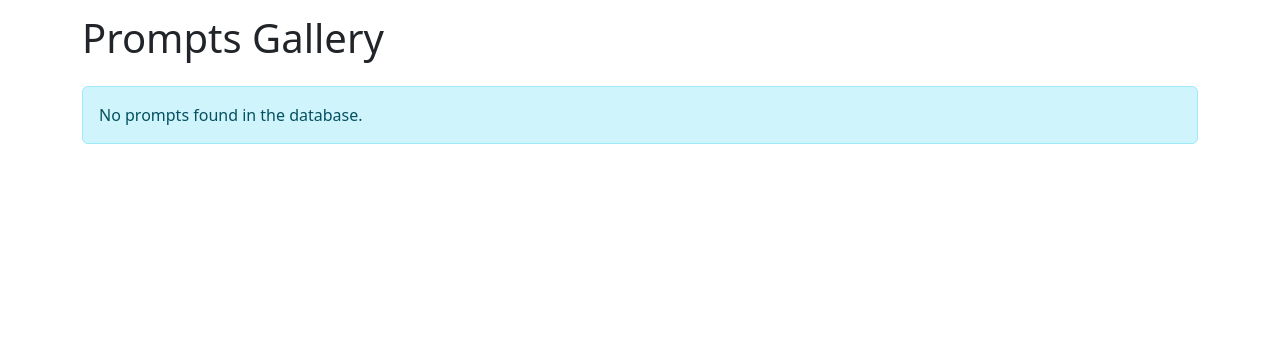
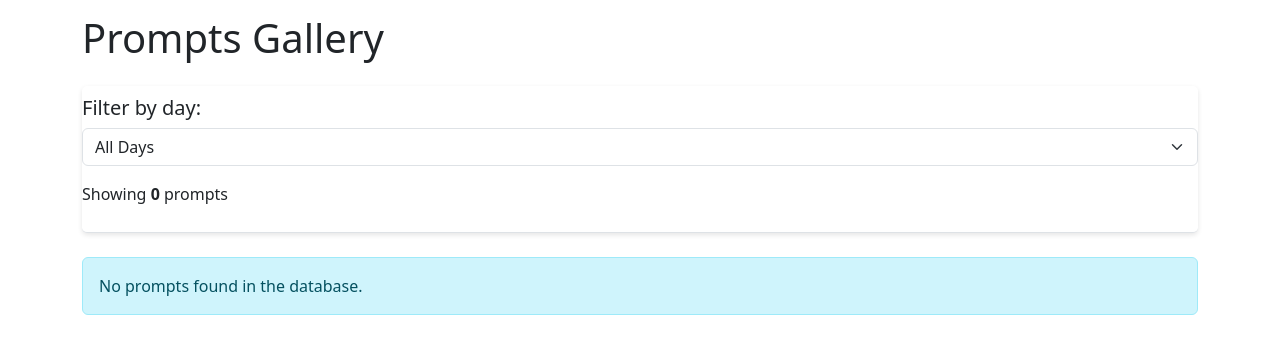
Before and after one commit to nemowang24/DataScienceIntegration, a Django app: template templates/pcomp/prompt_list.html in a window 1280 px wide. Shown: the part 56-410 px from the top of the page. Run offline with Django 5.2, Linux system fonts and the light colour scheme; the template is opened without the code that fills it, so the values that code supplies are empty.

Commit message:
filter by day

```diff
--- a/templates/pcomp/prompt_list.html
+++ b/templates/pcomp/prompt_list.html
@@ -38,11 +38,70 @@
         font-size: 0.8rem;
         color: #6c757d;
     }
+    /* Sticky filter container */
+    .filter-container {
+        position: sticky;
+        top: 56px; /* Height of the navbar */
+        background-color: white;
+        z-index: 100;
+        padding: 10px 0;
+        border-bottom: 1px solid #dee2e6;
+        margin-bottom: 20px;
+        border-radius: 5px;
+        box-shadow: 0 2px 5px rgba(0,0,0,0.1);
+    }
 </style>
 {% endblock myscripts %}
 {% block myvideo %}
 <div class="container prompt-container">
     <h1 class="mb-4">Prompts Gallery</h1>
+
+    <!-- Filter container -->
+    <div class="filter-container mb-4">
+        <!-- Day filter dropdown -->
+        <h5>Filter by day:</h5>
+        <form method="get" action="{% url 'prompt_list' %}" class="mb-3">
+            <div class="input-group">
+                <select name="day" class="form-select" id="dayFilter" onchange="this.form.submit()">
+                    <option value="">All Days</option>
+                    {% for day_value, day_display in unique_days.items %}
+                        <option value="{{ day_value }}" {% if current_day == day_value %}selected{% endif %}>{{ day_display }}</option>
+                    {% endfor %}
+                </select>
+                {% if current_day %}
+                    <a href="{% url 'prompt_list' %}" class="btn btn-outline-secondary">Clear Day Filter</a>
+                {% endif %}
+            </div>
+        </form>
+
+        <!-- Hour filter dropdown (only visible when a day is selected) -->
+        {% if current_day %}
+        <h5>Filter by hour:</h5>
+        <form method="get" action="{% url 'prompt_list' %}" class="mb-3">
+            <!-- Hidden input to preserve day filter -->
+            <input type="hidden" name="day" value="{{ current_day }}">
+            <div class="input-group">
+                <select name="hour" class="form-select" id="hourFilter" onchange="this.form.submit()">
+                    <option value="">All Hours</option>
+                    {% for hour_value, hour_display in unique_hours.items %}
+                        <option value="{{ hour_value }}" {% if current_hour == hour_value %}selected{% endif %}>{{ hour_display }}</option>
+                    {% endfor %}
+                </select>
+                {% if current_hour %}
+                    <a href="{% url 'prompt_list' %}?day={{ current_day }}" class="btn btn-outline-secondary">Clear Hour Filter</a>
+                {% endif %}
+            </div>
+        </form>
+        {% endif %}
+
+        <!-- Display filter information -->
+        <p>
+            Showing <strong>{{ prompts|length }}</strong> prompts
+            {% if selected_day_display %} for {{ selected_day_display }}{% endif %}
+            {% if selected_hour_display %} at {{ selected_hour_display }}{% endif %}
+        </p>
+    </div>
+
     <div class="row">
         {% for prompt_item in prompts %}
         <div class="col-md-4 mb-4">
```
Also changed, not shown: pcomp/views.py (+56 -1 lines).
